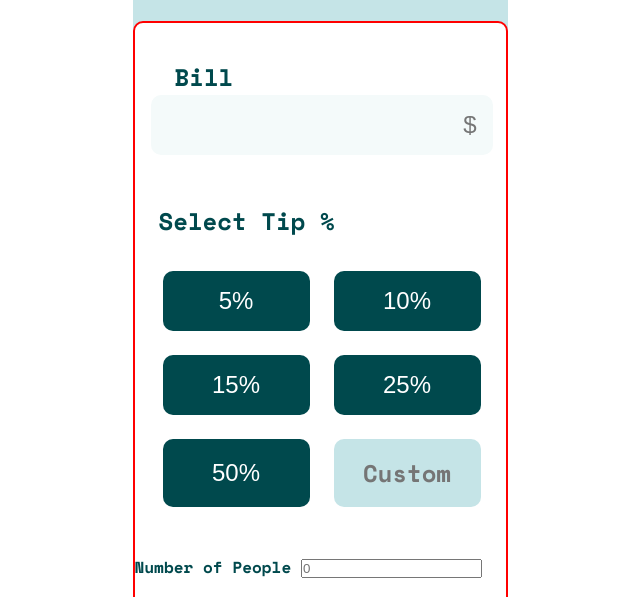
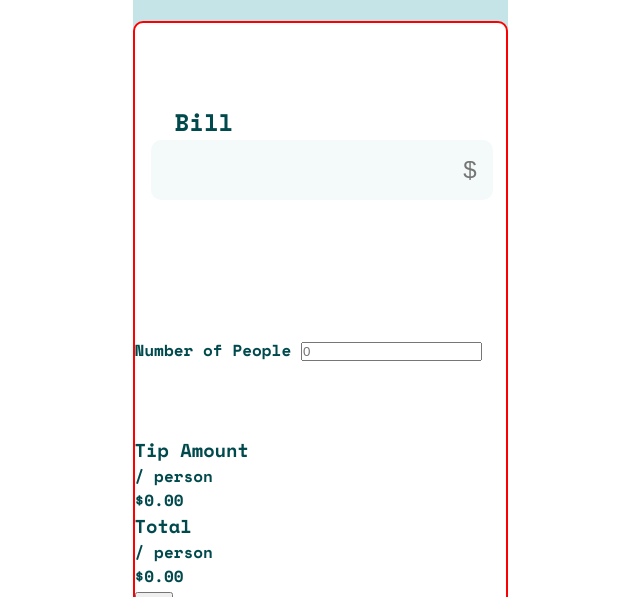
Before and after one commit to Have-Samuel/tip-calculator-app, a plain HTML site: page index.html in a window 1280 px wide. Shown: the part 203-800 px from the top of the page, without its empty margins (320-960 px from the left). Drawn offline with nearby package versions, Linux system fonts and the light colour scheme.

Commit message:
Commenting

```diff
--- a/index.html
+++ b/index.html
@@ -23,7 +23,7 @@
         <input type="number" id="bill" placeholder="$"/>
 
       </div>
-      <div class="calculator__input2">
+      <!-- <div class="calculator__input2">
         <label for="tip">Select Tip %</label>
         <div class="calculator__buttons">
           <button type="button" class="tip-button">5%</button>
@@ -33,7 +33,7 @@
           <button type="button" class="tip-button">50%</button>
           <input class="custom" type="number" id="custom" placeholder="Custom" />
         </div>
-      </div>
+      </div> -->
       <div class="calculator__input3">
         <label for="people">Number of People</label>
         <input type="number" id="people" placeholder="0" />
```
